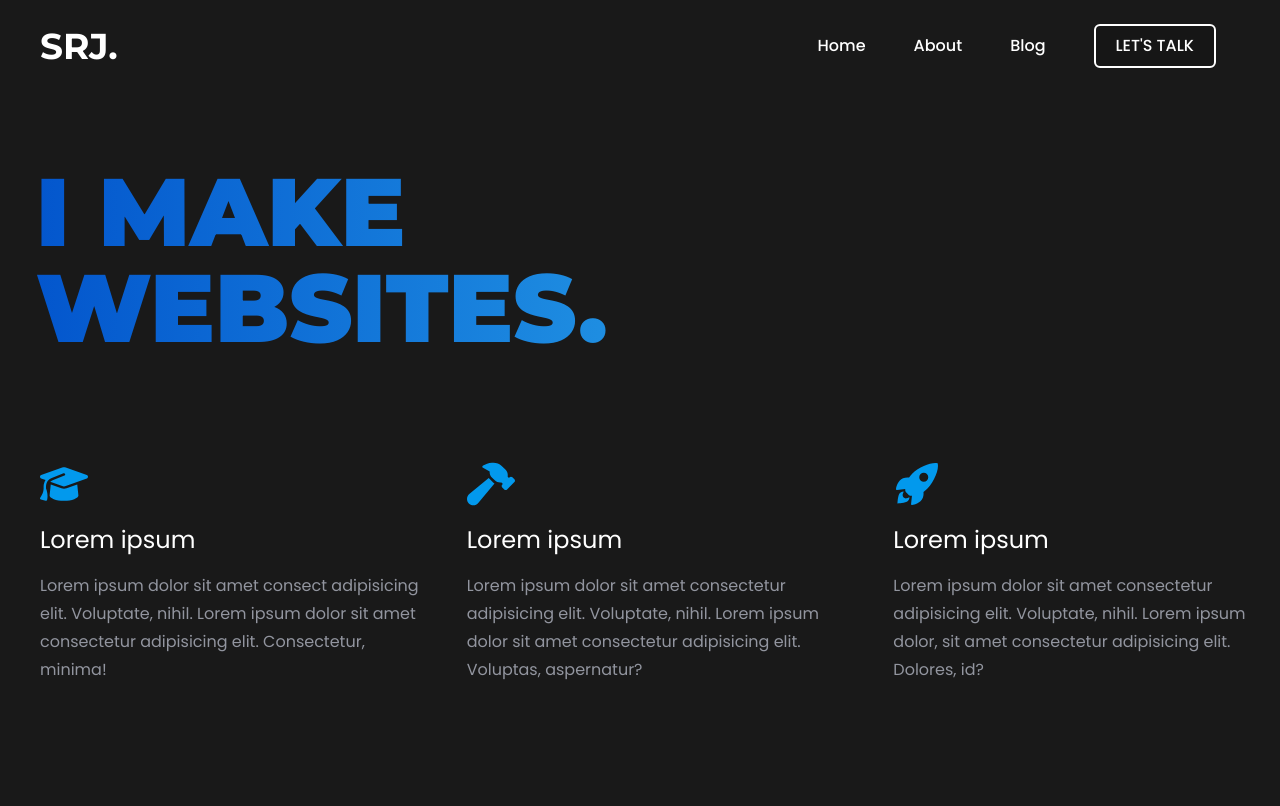
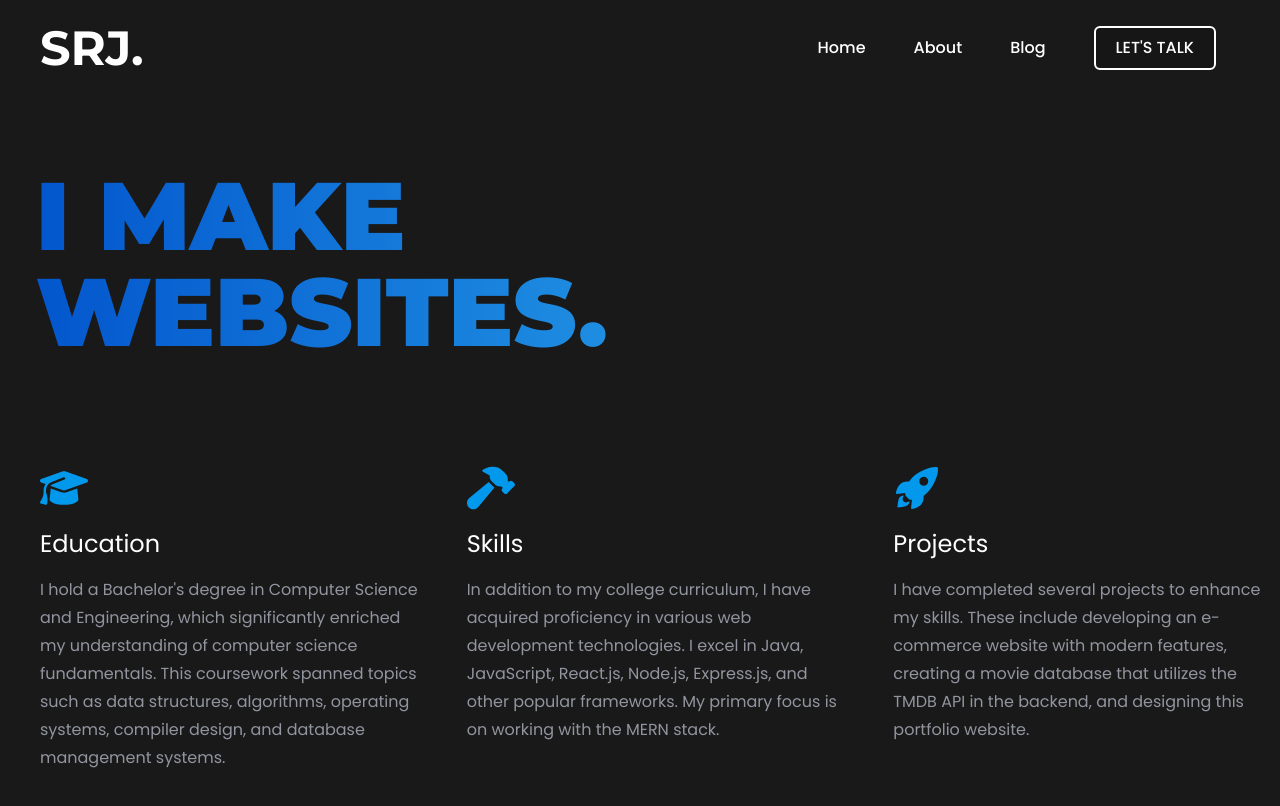
Before and after one commit to sarojdey/portfolio, a React (Vite) app: page / in a window 1280 px wide. Shown: the top 806 px of the page. Built offline with nearby package versions, Linux system fonts and the light colour scheme.

Commit message:
hero section real data added

```diff
--- a/src/components/Hero.jsx
+++ b/src/components/Hero.jsx
@@ -13,33 +13,33 @@ function Hero() {
       <div className="flex flex-col md:flex-row justify-between w-full mt-16">
         <div className="flex flex-col w-full md:w-1/3 py-5 pl-7 pr-4  md:pr-0 md:pl-10 md:py-10">
           <FaGraduationCap className="text-5xl mb-3 text-textblue" />
-          <span className="text-2xl leading-10 mb-3  ">Lorem ipsum</span>
+          <span className="text-2xl leading-10 mb-3  ">Education</span>
           <span className="text-md leading-7 text-textgrey">
-            Lorem ipsum dolor sit amet consect adipisicing elit. Voluptate,
-            nihil. Lorem ipsum dolor sit amet consectetur adipisicing elit.
-            Consectetur, minima!
+            I hold a Bachelor's degree in Computer Science and Engineering,
+            which significantly enriched my understanding of computer science
+            fundamentals. This coursework spanned topics such as data
+            structures, algorithms, operating systems, compiler design, and
+            database management systems.
           </span>
         </div>
         <div className="flex flex-col w-full md:w-1/3 py-5 pl-7 pr-4 md:pr-0 md:pl-10 md:py-10">
           <FaHammer className="text-5xl mb-3 text-textblue" />
-          <span className="text-2xl leading-10 mb-3">
-            Lorem ipsum
-          </span>
+          <span className="text-2xl leading-10 mb-3">Skills</span>
           <span className="text-md leading-7 text-textgrey">
-            Lorem ipsum dolor sit amet consectetur adipisicing elit. Voluptate,
-            nihil. Lorem ipsum dolor sit amet consectetur adipisicing elit.
-            Voluptas, aspernatur?
+            In addition to my college curriculum, I have acquired proficiency in
+            various web development technologies. I excel in Java, JavaScript,
+            React.js, Node.js, Express.js, and other popular frameworks. My
+            primary focus is on working with the MERN stack.
           </span>
         </div>
         <div className="flex flex-col w-full md:w-1/3 py-5 pl-7 pr-4  md:pr-0 md:pl-10 md:py-10">
           <IoRocketSharp className="text-5xl mb-3 text-textblue" />
-          <span className="text-2xl leading-10 mb-3">
-            Lorem ipsum
-          </span>
+          <span className="text-2xl leading-10 mb-3">Projects</span>
           <span className="text-md leading-7 text-textgrey">
-            Lorem ipsum dolor sit amet consectetur adipisicing elit. Voluptate,
-            nihil. Lorem ipsum dolor, sit amet consectetur adipisicing elit.
-            Dolores, id?
+            I have completed several projects to enhance my skills. These
+            include developing an e-commerce website with modern features,
+            creating a movie database that utilizes the TMDB API in the backend,
+            and designing this portfolio website.
           </span>
         </div>
       </div>
--- a/src/components/Navbar.jsx
+++ b/src/components/Navbar.jsx
@@ -2,7 +2,7 @@ import { IoMenu } from "react-icons/io5";
 function Navbar() {
   return (
     <header className="flex justify-between items-center ">
-      <h1 className=" md:ml-10 md:mt-6 text-4xl font-bold ml-4 mt-3 font-font1 cursor-pointer   ">
+      <h1 className=" md:ml-10 md:mt-6 text-5xl font-bold ml-4 mt-3 font-font1 cursor-pointer   ">
         SRJ.
       </h1>
 
```
